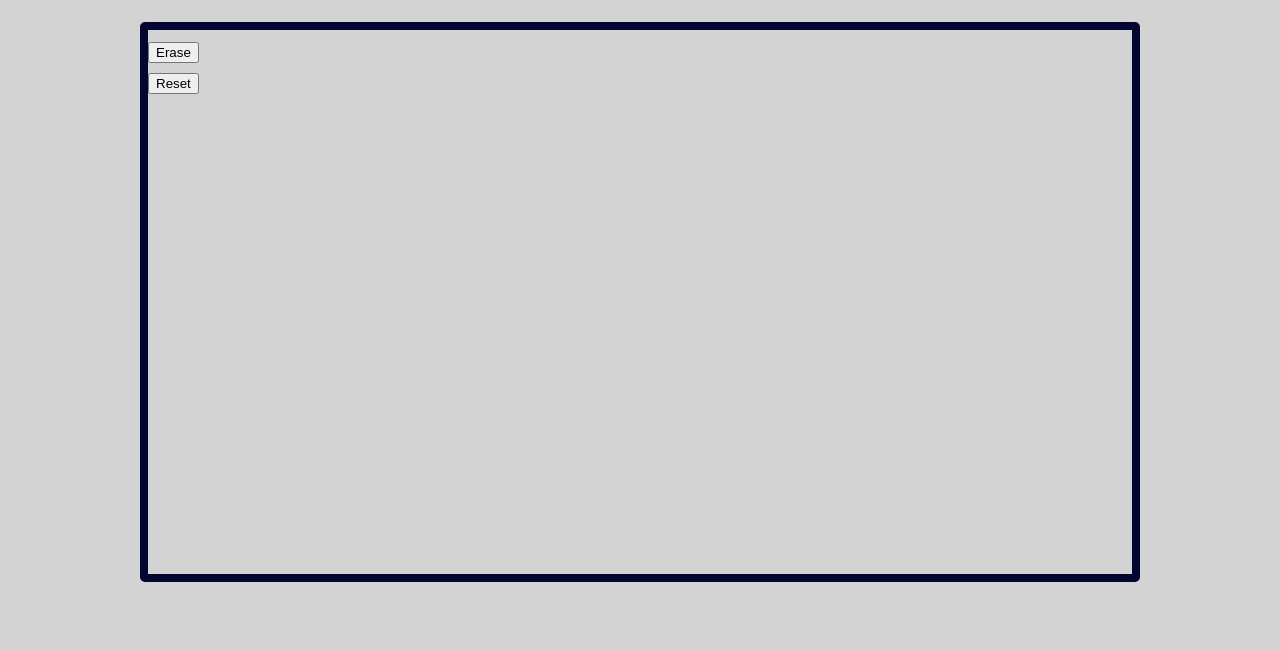
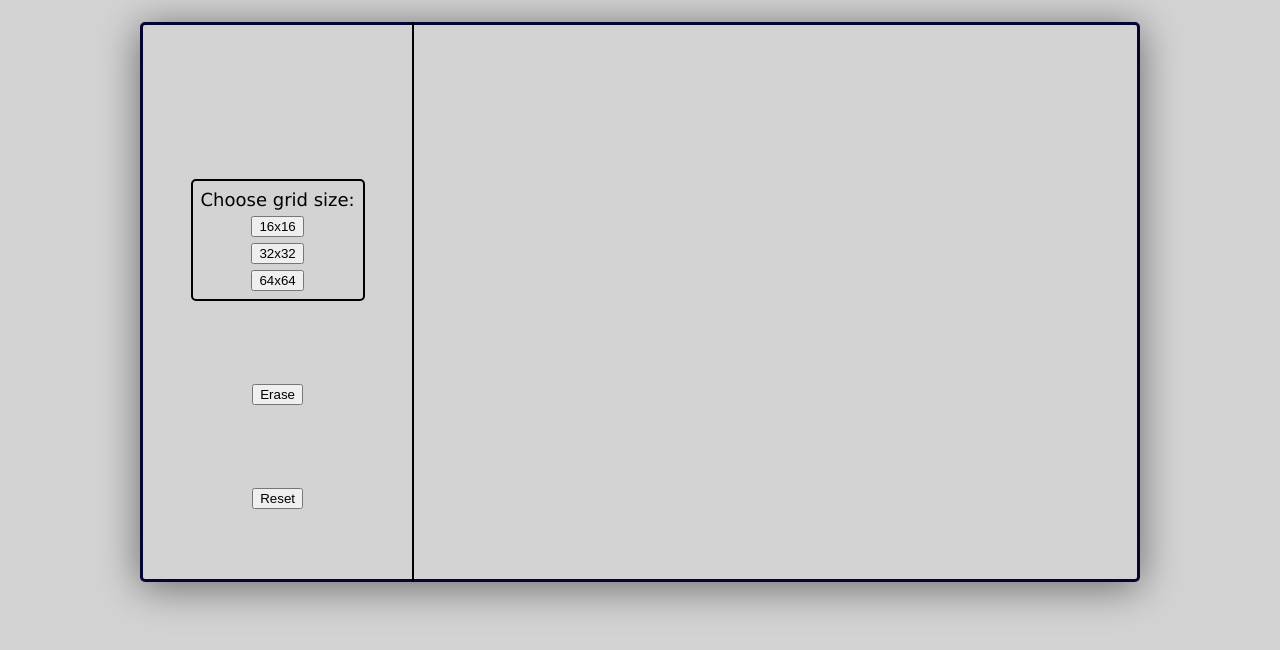
Before and after one commit to Kaemerle/etch-a-sketch, a plain HTML site: page index.html in a window 1280 px wide. Both pictures are taken after a click on the button "Reset". Shown: the part 92-742 px from the top of the page. Drawn offline with Linux system fonts and the light colour scheme.

Commit message:
added event listener to divs

```diff
--- a/index.html
+++ b/index.html
@@ -19,6 +19,10 @@
 
                 </div>
                 <div id="grid-size">
+                    Choose grid size:
+                    <button class="btn size" id="smallBtn">16x16</button>
+                    <button class="btn size" id="medBtn">32x32</button>
+                    <button class="btn size" id="lrgBtn">64x64</button>
 
                 </div>
                 <button class="btn" id="eraser-button">Erase</button>
--- a/script.js
+++ b/script.js
@@ -1,9 +1,15 @@
+
 'use-strict';
-// variables
+// variables -------------------
 
 const container = document.querySelector('#grid-container');
+const reset = document.querySelector('#reset-button');
+const smallBtn = document.querySelector('#smallBtn');
+const medBtn = document.querySelector('#medBtn');
+const lrgBtn = document.querySelector('#lrgBtn');
 
-// functions
+// functions ------------------
+
 
 function createGrid(size) {
     for(let i = 0; i < size; i++) {
@@ -13,9 +19,48 @@ function createGrid(size) {
         for(let j = 0; j < size; j++) {
             let column = document.createElement('div');
             column.classList.add('column');
+            column.style.borderLeft = ' 1px black solid';
+            column.style.borderTop = ' 1px black solid';
+
             row.appendChild(column);
         };
     };
 };
+    // this function deletes all the rows created by createGrid() using forEach into remove
 
+function removeChildNodes () {
+    let rows = document.querySelectorAll('.row');
+    rows.forEach(row => {
+        row.remove();
+    })
+};
+
+container.addEventListener('mouseover', function (e) {
+    // Add the "active" class to only divs with a "box" class
+    if (e.target.matches('.column')) {
+      e.target.classList.add('draw');
+    }
+  });
+
+// default grid size
 createGrid(16)
+
+reset.addEventListener('click', () => {
+removeChildNodes()
+createGrid(0);
+});
+
+smallBtn.addEventListener('click', () => {
+    removeChildNodes()
+    createGrid(16)
+});
+
+medBtn.addEventListener('click', () => {
+    removeChildNodes()
+    createGrid(32)
+});
+
+lrgBtn.addEventListener('click', () => {
+    removeChildNodes()
+    createGrid(64)
+});
--- a/style.css
+++ b/style.css
@@ -33,22 +33,42 @@ body {
   width: 1000px;
   align-items: center;
   height: 70vh;
-  border: 8px solid rgb(5, 5, 50);
+  border: 3px solid rgb(5, 5, 50);
   border-radius: 5px;
+  box-shadow: 0 5px 40px 0 rgba(0, 0, 0, 0.5);
 }
 
 #controls-container {
   display: flex;
   flex-direction: column;
+  justify-content: space-evenly;
+  align-items: center;
   height: 70vh;
   width: 300px;
   gap: 10px;
+  border-right: 2px solid black;
 }
 
+#grid-size {
+  display: flex;
+  padding: 8px;
+  flex-direction: column;
+  border: 2px black solid;
+  border-radius: 5px;
+  gap: 6px;
+  align-items: center;
+}
 #grid-container {
   display: flex;
   height: 70vh;
   width: 800px;
+}
+
+.draw {
+  background-color: black;
+}
+.erase {
+  background-color: lightgrey;
 }
 
 .row {
```
